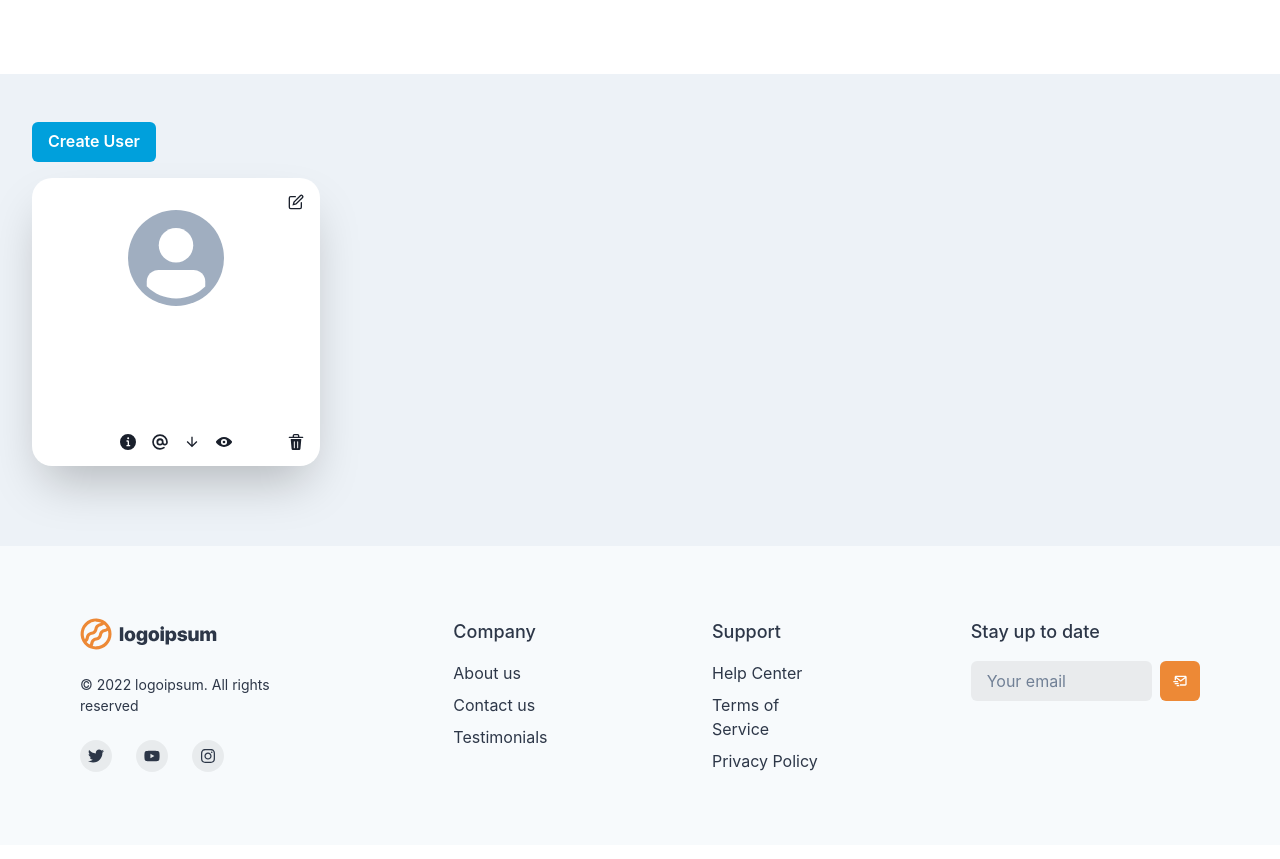
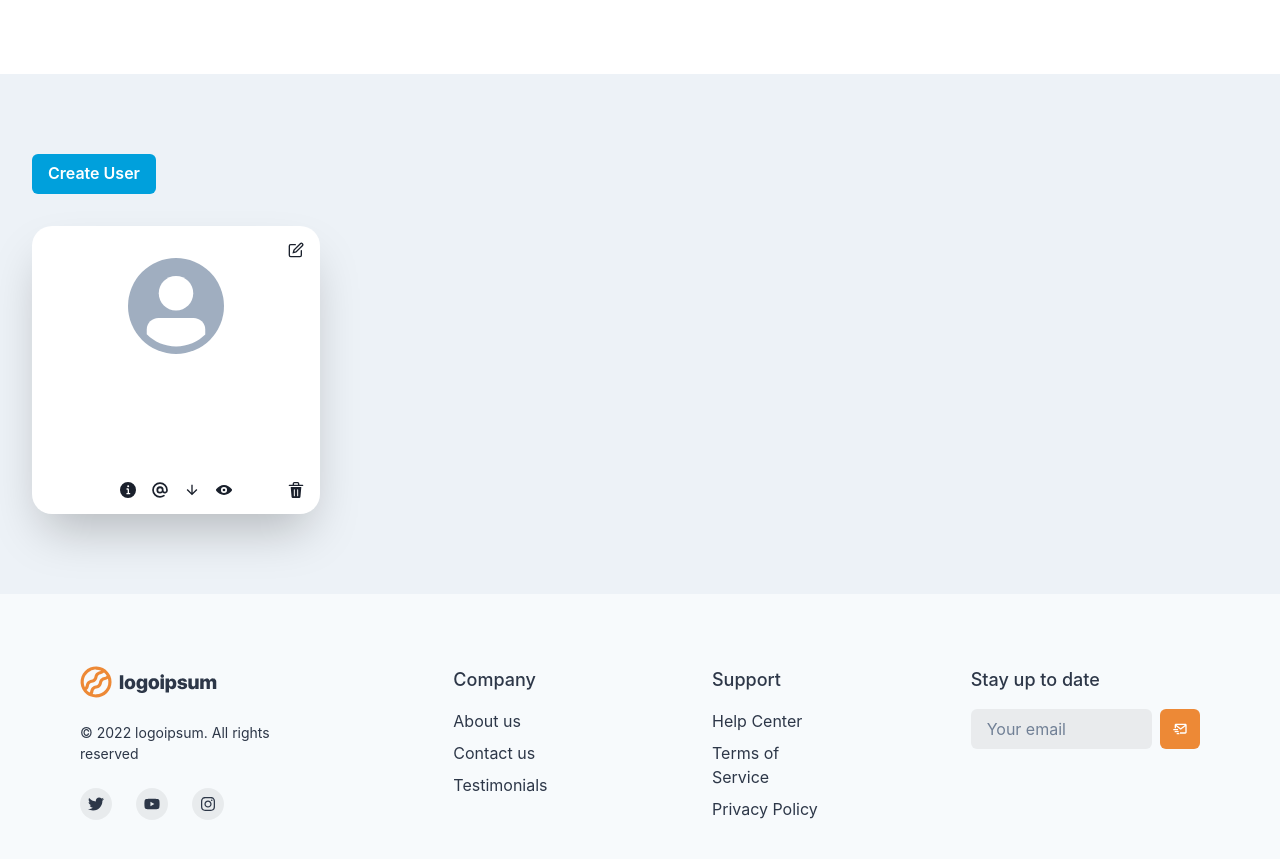
Before and after one commit to sagifa/users-libary, a React (Create React App) app: page / in a window 1280 px wide. Shown: the part 1000-1859 px from the top of the page. Built offline with nearby package versions, Linux system fonts and the light colour scheme; no server answers.

Commit message:
style fix

```diff
--- a/src/components/usersLibrary/UserLibrary.tsx
+++ b/src/components/usersLibrary/UserLibrary.tsx
@@ -3,7 +3,7 @@ import { getUsers } from "../../redux/userSlice";
 import UserCard from "./UserCard";
 import { Box, Button, Flex, SimpleGrid, useDisclosure } from "@chakra-ui/react";
 import { useAppDispatch, useAppSelector } from "../../redux/hooks";
-import { ContainerStyle, GridStyle } from "./styles";
+import { ContainerStyle, CreateButtonStyle, GridStyle } from "./styles";
 import { text } from "../../utils/appConsts";
 import EditUser from "./EditUser";
 
@@ -22,7 +22,7 @@ const UserLibrary = () => {
   return (
     <Box {...ContainerStyle}>
       <EditUser isOpen={isOpen} onClose={onClose} />
-      <Button mx="1rem" mt="2rem" colorScheme="linkedin" onClick={onOpen}>
+      <Button {...CreateButtonStyle} onClick={onOpen}>
         {text.create}
       </Button>
       <SimpleGrid {...GridStyle}>
--- a/src/components/usersLibrary/styles.ts
+++ b/src/components/usersLibrary/styles.ts
@@ -1,5 +1,6 @@
 import {
   BoxProps,
+  ButtonProps,
   FlexProps,
   IconProps,
   SimpleGridProps,
@@ -84,3 +85,10 @@ export const IconDeleteStyle: IconProps = {
   cursor: "pointer",
   _hover: { color: "red.400" },
 };
+
+export const CreateButtonStyle: ButtonProps = {
+  mx: "1rem",
+  mt: "4rem",
+  mb: "1rem",
+  colorScheme: "linkedin",
+};
```
